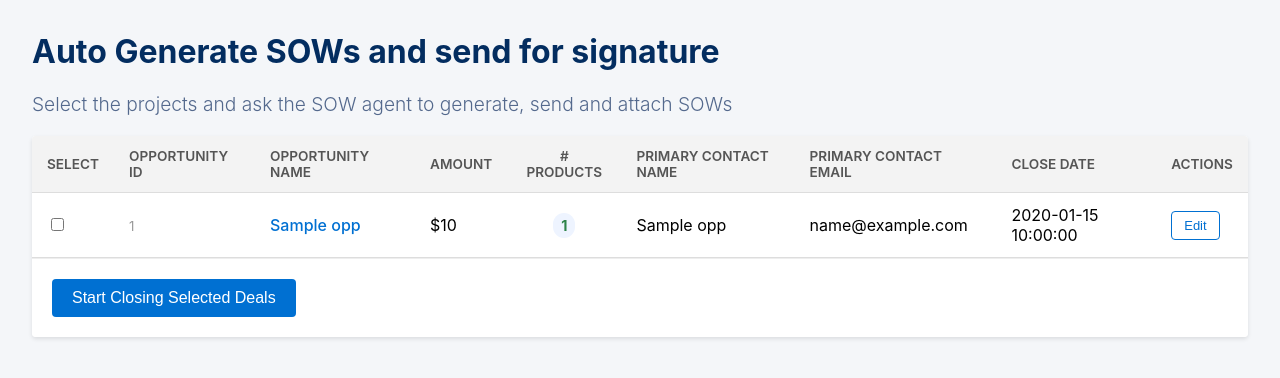
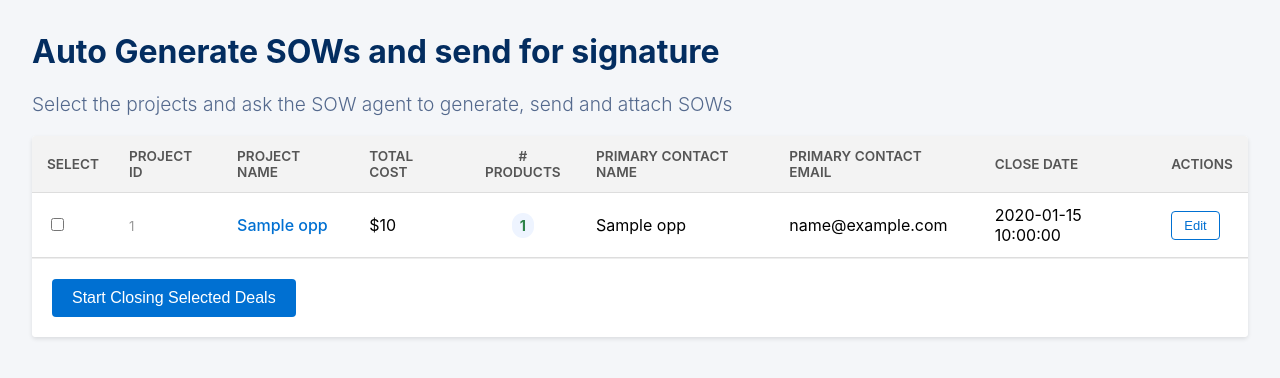
Before and after one commit to abhaynelaturudocusign/Salesforce_Agent, a Flask app: template templates/index.html in a window 1280 px wide. Shown: the top 378 px of the page. Run offline with Flask 3, Linux system fonts and the light colour scheme; the template is opened without the code that fills it: most values are stand-ins (such as "Sample title", 1, 10 or a date in 2020).

Commit message:
changing labels

```diff
--- a/templates/index.html
+++ b/templates/index.html
@@ -97,9 +97,9 @@
                 <thead>
                     <tr>
                         <th>Select</th>
-                        <th>Opportunity ID</th>
-                        <th>Opportunity Name</th>
-                        <th>Amount</th>
+                        <th>Project ID</th>
+                        <th>Project Name</th>
+                        <th>Total Cost</th>
                         <th style="text-align: center;"># Products</th>
                         <th>Primary Contact Name</th>
                         <th>Primary Contact Email</th>
```
